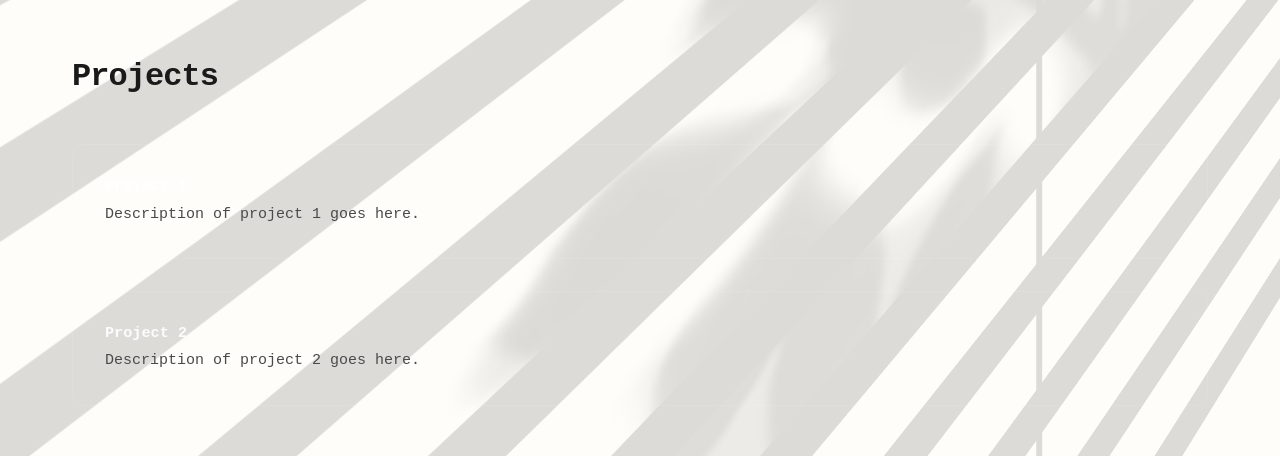
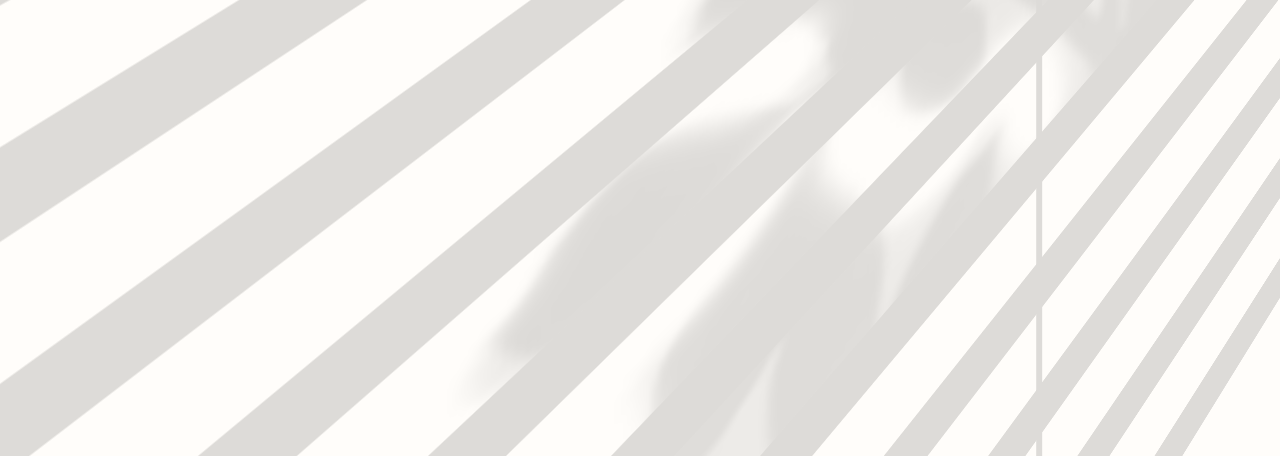
Before and after one commit to SajayR/Sadge, a plain HTML site: page index.html in a window 1280 px wide. Shown: the part 902-1358 px from the top of the page. After the commit the page ends 928 px from the top, so only its background shows below. Drawn offline with Linux system fonts and the light colour scheme.

Commit message:
Removed unused projects

```diff
--- a/index.html
+++ b/index.html
@@ -87,20 +87,6 @@
                 <p>Here you'll find my thoughts, projects, and various experiments.</p>
             </div>
         </section>
-
-        <section class="projects-section">
-            <h2>Projects</h2>
-            <div class="projects-grid">
-                <article class="project-card">
-                    <h3>Project 1</h3>
-                    <p>Description of project 1 goes here.</p>
-                </article>
-                <article class="project-card">
-                    <h3>Project 2</h3>
-                    <p>Description of project 2 goes here.</p>
-                </article>
-            </div>
-        </section>
     </main>
     <script src="script.js"></script>
 </body>
--- a/layout.css
+++ b/layout.css
@@ -121,42 +121,3 @@
     text-align: center;
     margin-bottom: 1.5rem;
 }
-
-/* Projects Section refinements */
-.projects-section {
-    padding: 6rem 0;
-}
-
-.projects-section h2 {
-    font-size: 2rem;
-    margin-bottom: 3rem;
-    letter-spacing: -0.03em;
-}
-
-.projects-grid {
-    display: flex;
-    flex-direction: column;
-    gap: 2rem;
-}
-
-.project-card {
-    padding: 2rem;
-    border-radius: 12px;
-    background: transparent; /* Remove background */
-    border: 1px solid rgba(255, 255, 255, 0.1);
-    transition: all 0.3s ease;
-}
-
-.project-card:hover {
-    border-color: rgba(255, 255, 255, 0.2);
-    transform: translateX(4px);
-}
-
-.project-card h3 {
-    color: rgba(255, 255, 255, 0.9);
-    margin-bottom: 0.75rem;
-}
-
-.project-card p {
-    color: rgba(255, 255, 255, 0.6);
-}
--- a/styles.css
+++ b/styles.css
@@ -286,31 +286,6 @@
     margin-bottom: 1rem;
 }
 
-/* Project Cards */
-.project-card {
-    transition: transform 0.2s ease;
-}
-
-.project-card:hover {
-    transform: translateY(-4px);
-}
-
-.project-card h3 {
-    margin-bottom: 0.5rem;
-}
-
-.project-card p {
-    color: var(--text-secondary);
-}
-
-.dark .project-card {
-    background: transparent;
-}
-
-.dark .project-card:hover {
-    background-color: rgba(255, 255, 255, 0.15);
-}
-
 .dark .sidebar {
     border-color: rgba(255, 255, 255, 0.1);
 }
```
